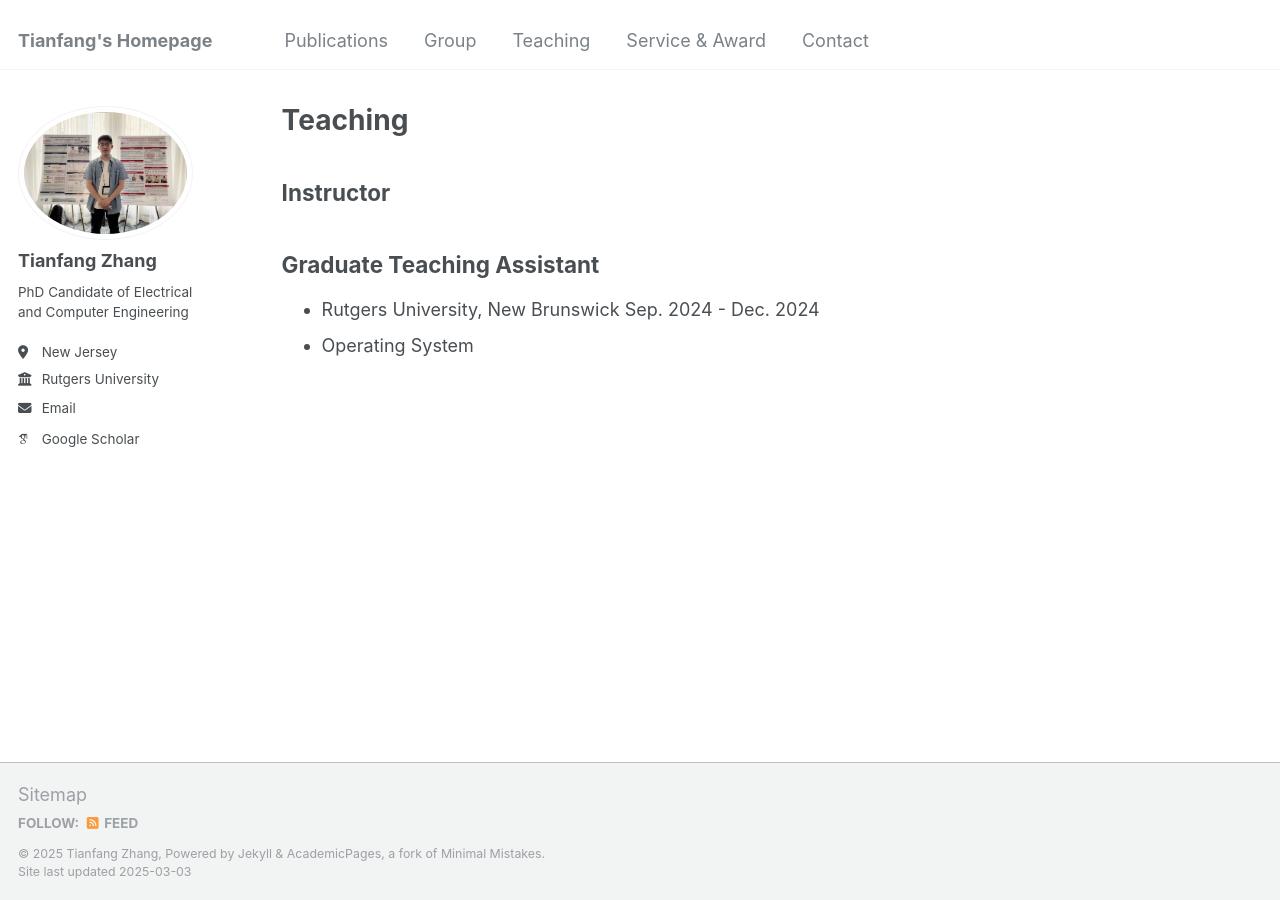
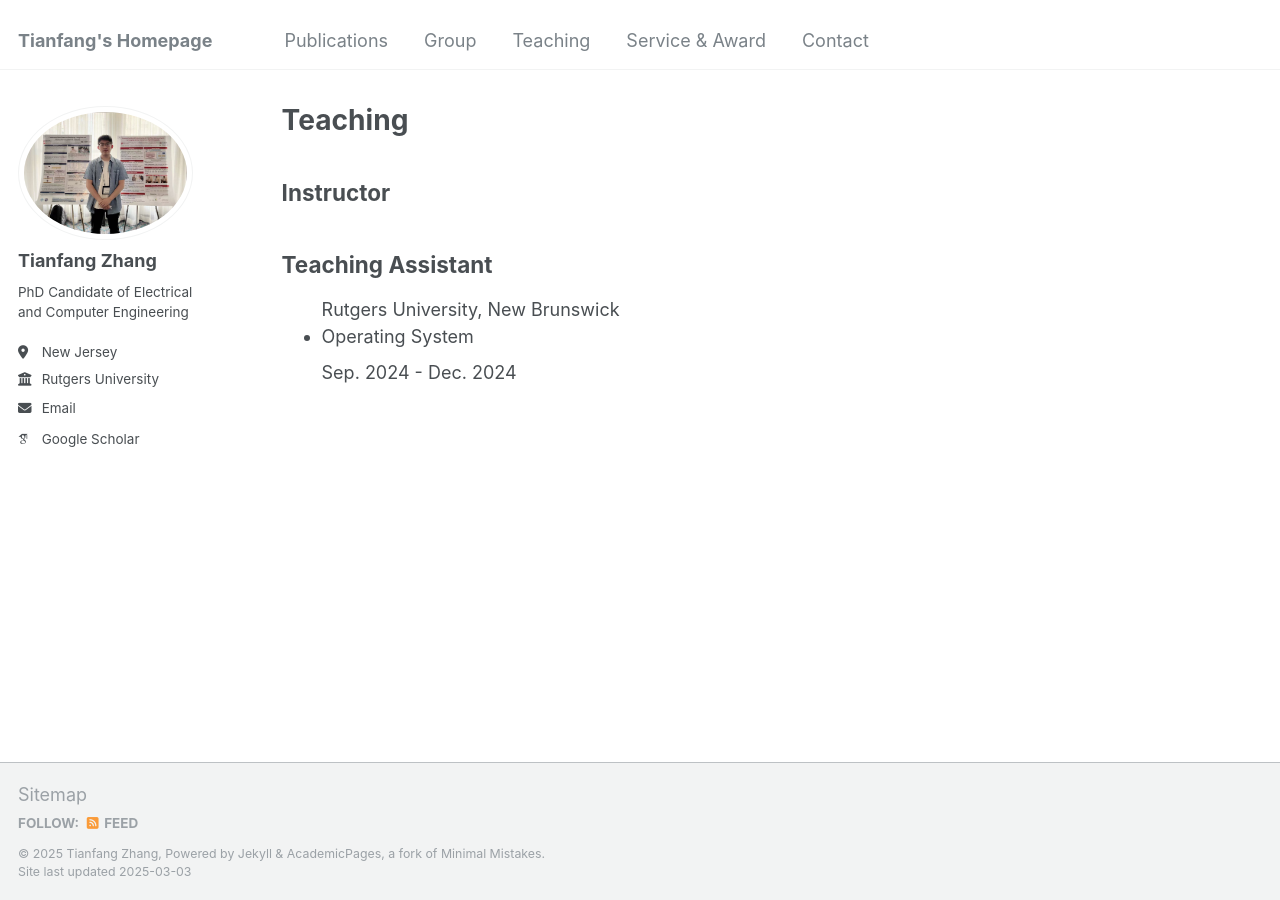
Before and after one commit to tianfang96/tianfang96.github.io, a Jekyll site: the page built from _pages/teaching.html, in a window 1280 px wide. Built offline with Jekyll 4.4.1, drawn with Linux system fonts in a browser that asks for light colours; some web fonts are replaced.

Commit message:
Update teaching.html

```diff
--- a/_pages/teaching.html
+++ b/_pages/teaching.html
@@ -8,8 +8,8 @@ author_profile: true
 <ul class="teaching-list">
 </ul>
 
-<h2 class="section-header"><strong>Graduate Teaching Assistant</strong></h2>
+<h2 class="section-header"><strong>Teaching Assistant</strong></h2>
 <ul class="teaching-list">
-    <li>Rutgers University, New Brunswick <span>Sep. 2024 - Dec. 2024</span>
-    <li class="course">Operating System</li>
+    Rutgers University, New Brunswick
+    <li class="course">Operating System</li> <span>Sep. 2024 - Dec. 2024</span>
 </ul>
```
